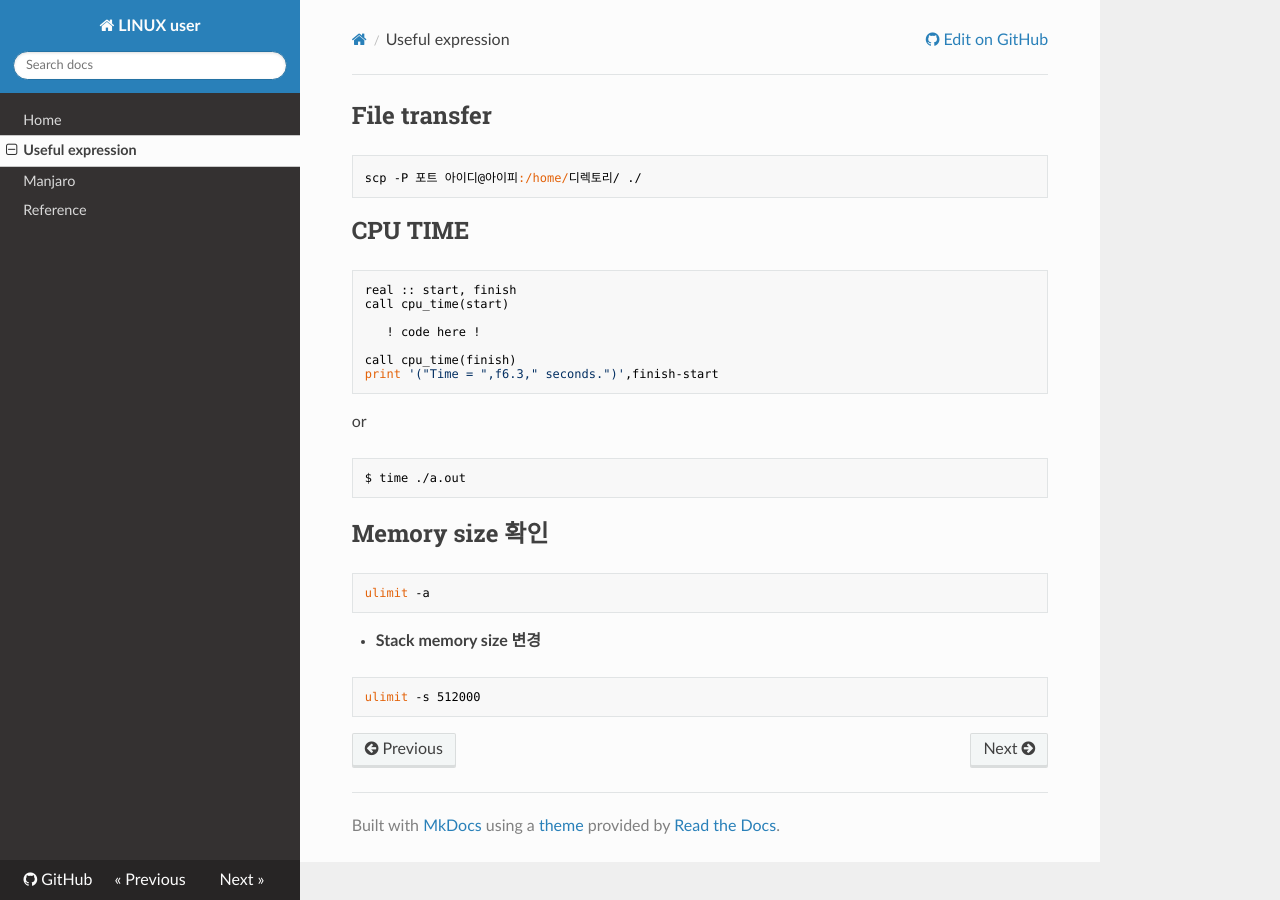
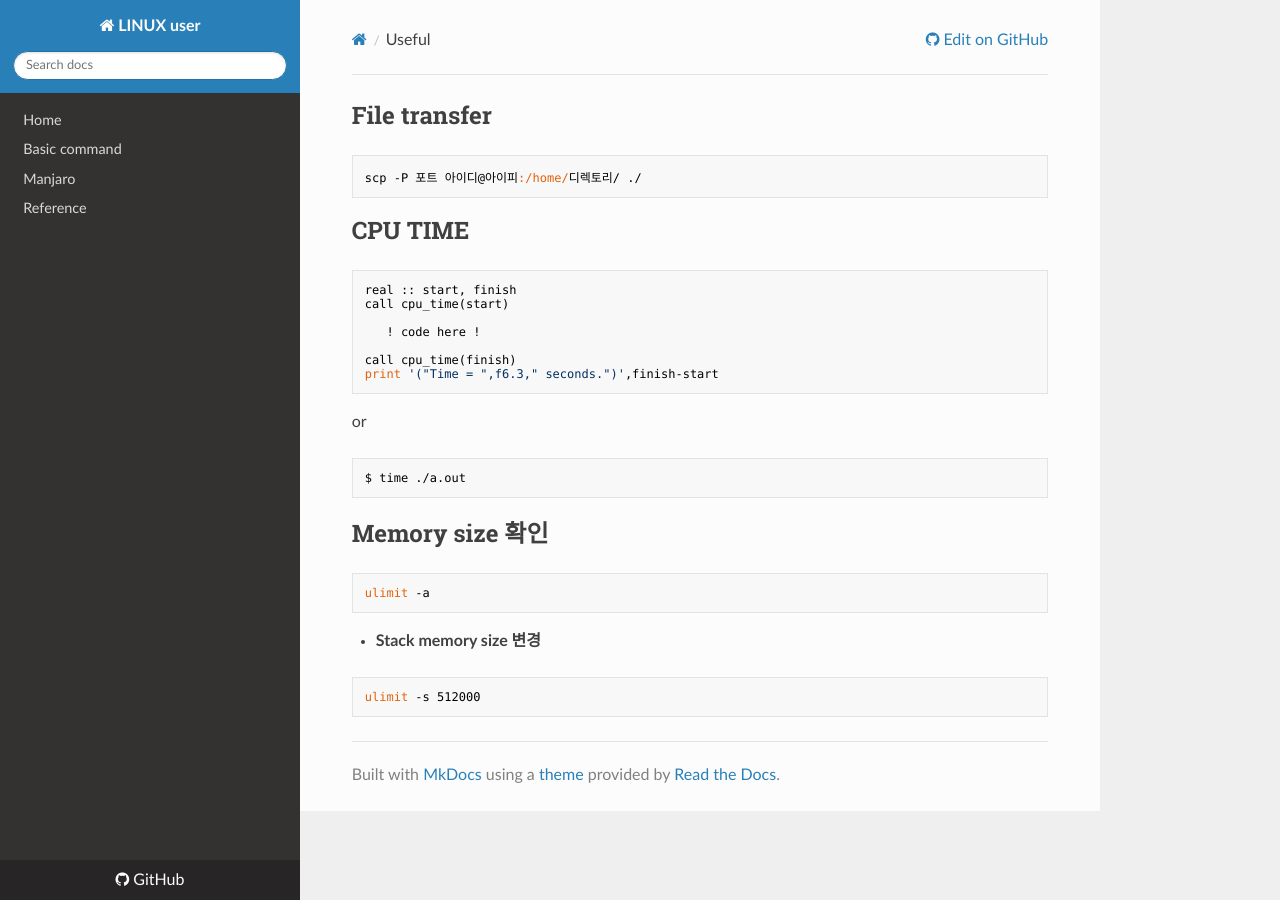
Before and after one commit to WonyoungCho/LINUX, an MkDocs documentation site: the page built from docs/useful.md, in a window 1280 px wide. Built offline with MkDocs 1.6.1, drawn with Linux system fonts in a browser that asks for light colours; nearby versions of some CDN libraries; old or Windows-style settings are respelled for this version of MkDocs.

Commit message:
Update mkdocs.yml

```diff
--- a/mkdocs.yml
+++ b/mkdocs.yml
@@ -8,7 +8,7 @@ extra_javascript: [docs.js]
 
 pages:
     - Home: 'index.md'
-    - Useful expression: 'useful.md'
+    - Basic command: 'basic_comm.md'
     - Manjaro: 'manjaro_conf.md'
 
     - Reference: 'reference.md'
```
